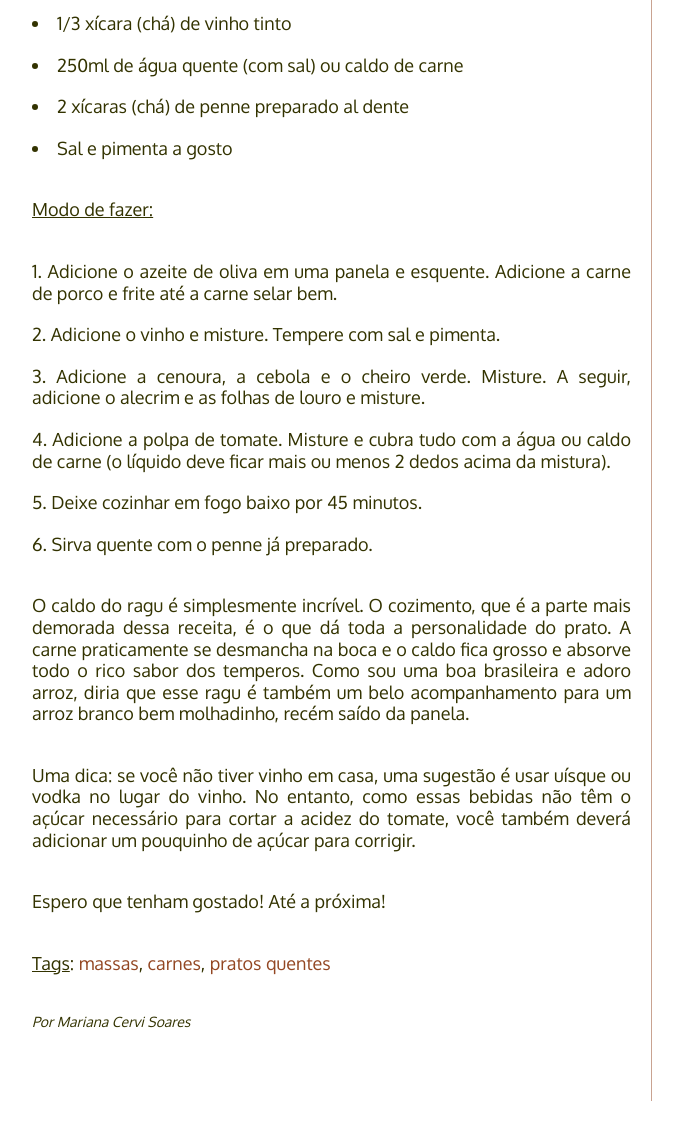
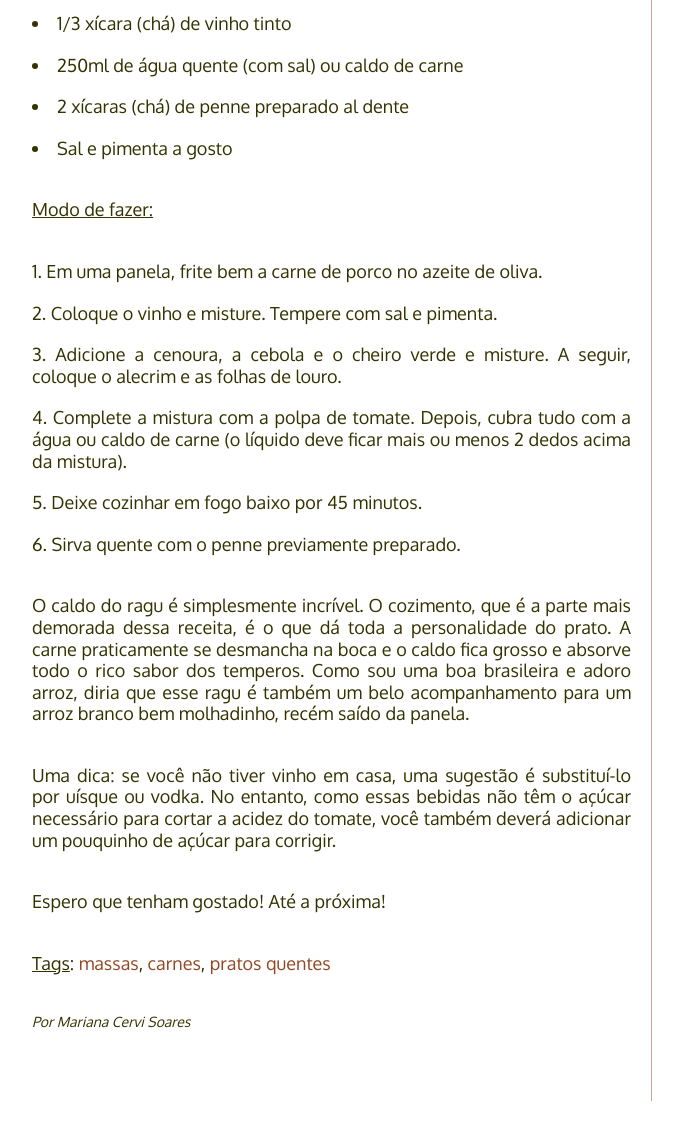
Before and after one commit to PaneladePau/paneladepau-jekyll-blog, a Jekyll site: the page built from _posts/2016-02-05-penne-com-ragu-de-lombo.md, in a window 1280 px wide and 1400 px high, scrolled down 1328 px. Shown: the top 1140 px of the window, without its empty margins (138-821 px from the left). Built offline with Jekyll 4.4.1, drawn with Linux system fonts in a browser that asks for light colours; nearby versions of some CDN libraries; some web fonts are replaced; Markdown is read by kramdown in place of the engine named in the settings; some of the changed text lies outside the part shown.

Commit message:
“update”

```diff
--- a/_posts/2016-02-05-penne-com-ragu-de-lombo.md
+++ b/_posts/2016-02-05-penne-com-ragu-de-lombo.md
@@ -15,7 +15,7 @@ legendaimg2: Legenda da imagem 2
 [este é um texto com link](https://www.enderecodolink.com)
 {% endcomment %}
 
-A nossa receita de hoje vem da deliciosa cozinha italiana. Originado na região da Emilia-Romagna, o Ragù alla bolognese (ou ragu à bolonhesa) é um molho denso feito com carne moída ou cortada em pequenos pedaços, geralmente servido com a massa de tipo tagliatelle (feita com ovos). Os ingredientes são simples e o modo de cozinhar é *slow food*. Ou seja, nada de apressar o ragu! Ele deve ser feito com tempo para deixar todos os aromas soltarem no cozimento.
+A nossa receita de hoje vem da deliciosa cozinha italiana. Originado na região da Emilia-Romagna, o *Ragù alla bolognese* (ou ragu à bolonhesa) é um molho denso feito com carne moída ou cortada em pequenos pedaços, geralmente servido com a massa de tipo tagliatelle (feita com ovos). Os ingredientes são simples e o modo de cozinhar é *slow food*. Ou seja, nada de apressar o ragu! Ele deve ser feito com tempo para deixar todos os aromas soltarem no cozimento.
 
 Com inspiração na receita tradicional, preparamos um ragu com lombo de porco para servir com penne, uma massa boa para absorver molhos e que é bem acessível aqui no Brasil. Vamos lá?
 
@@ -38,15 +38,15 @@ Com inspiração na receita tradicional, preparamos um ragu com lombo de porco p
 
 ### Modo de fazer:
 
-1. Adicione o azeite de oliva em uma panela e esquente. Adicione a carne de porco e frite até a carne selar bem.
-2. Adicione o vinho e misture. Tempere com sal e pimenta.
-3. Adicione a cenoura, a cebola e o cheiro verde. Misture. A seguir, adicione o alecrim e as folhas de louro e misture.
-4. Adicione a polpa de tomate. Misture e cubra tudo com a água ou caldo de carne (o líquido deve ficar mais ou menos 2 dedos acima da mistura).
+1. Em uma panela, frite bem a carne de porco no azeite de oliva.
+2. Coloque o vinho e misture. Tempere com sal e pimenta.
+3. Adicione a cenoura, a cebola e o cheiro verde e misture. A seguir, coloque o alecrim e as folhas de louro.
+4. Complete a mistura com a polpa de tomate. Depois, cubra tudo com a água ou caldo de carne (o líquido deve ficar mais ou menos 2 dedos acima da mistura).
 5. Deixe cozinhar em fogo baixo por 45 minutos.
-6. Sirva quente com o penne já preparado.
+6. Sirva quente com o penne previamente preparado.
 
 O caldo do ragu é simplesmente incrível. O cozimento, que é a parte mais demorada dessa receita, é o que dá toda a personalidade do prato. A carne praticamente se desmancha na boca e o caldo fica grosso e absorve todo o rico sabor dos temperos. Como sou uma boa brasileira e adoro arroz, diria que esse ragu é também um belo acompanhamento para um arroz branco bem molhadinho, recém saído da panela.
 
-Uma dica: se você não tiver vinho em casa, uma sugestão é usar uísque ou vodka no lugar do vinho. No entanto, como essas bebidas não têm o açúcar necessário para cortar a acidez do tomate, você também deverá adicionar um pouquinho de açúcar para corrigir.
+Uma dica: se você não tiver vinho em casa, uma sugestão é substituí-lo por uísque ou vodka. No entanto, como essas bebidas não têm o açúcar necessário para cortar a acidez do tomate, você também deverá adicionar um pouquinho de açúcar para corrigir.
 
 Espero que tenham gostado! Até a próxima!
```
Also changed, not shown: img/fotos-dos-posts/penne-com-ragu-de-lombo.jpg.
